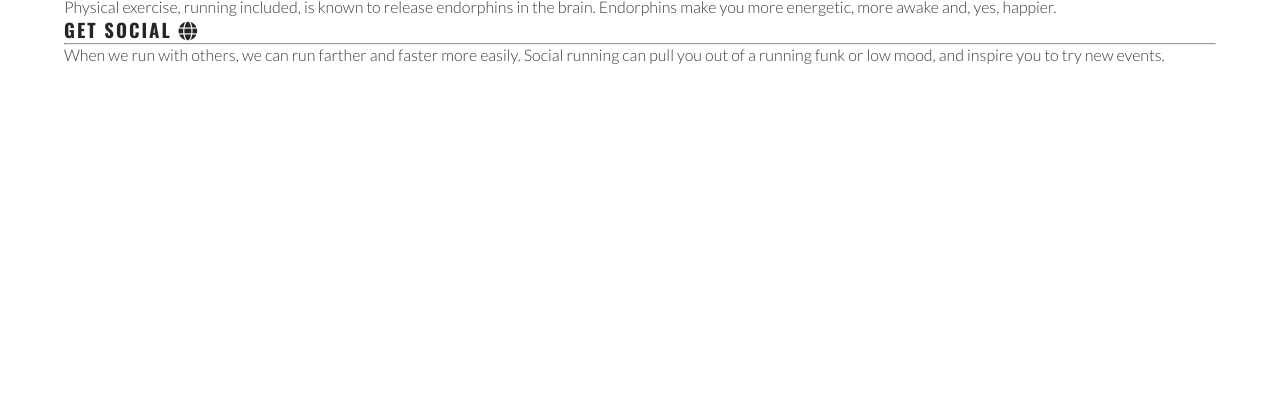
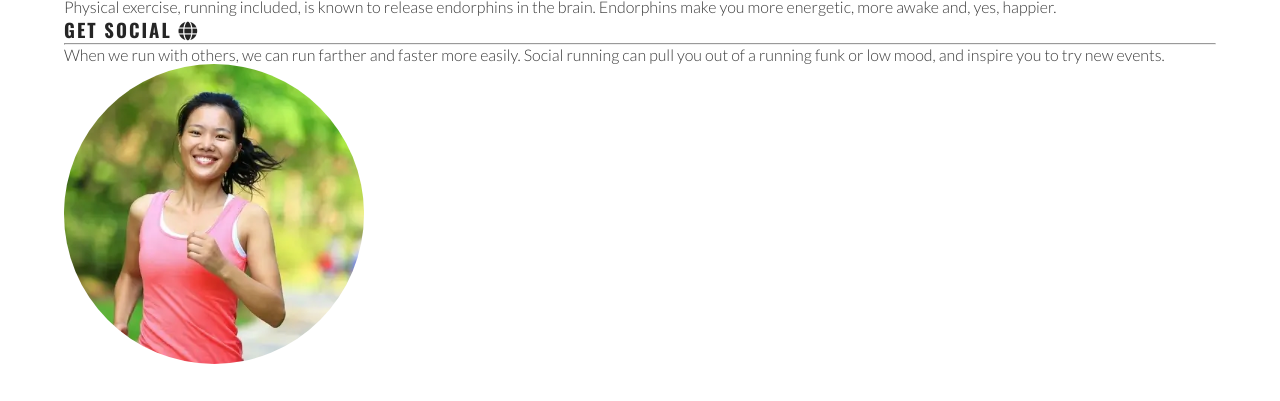
Before and after one commit to mariebernf/love-running, a plain HTML site: page index.html in a window 1280 px wide. Shown: the part 1061-1462 px from the top of the page. Drawn offline with nearby package versions, Linux system fonts and the light colour scheme.

Commit message:
Add circular image to reasons section

```diff
--- a/assets/css/style.css
+++ b/assets/css/style.css
@@ -193,7 +193,7 @@ main {
     }
 
     #circle-cover-bg {
-        background: url("../assets/images/reasons-image.webp") no-repeat top center / cover;
+        background: url("../images/reasons-image.webp") no-repeat top center / cover;
         height: 90vw;
         width: 90vw;
         margin-bottom: 20px;
```
